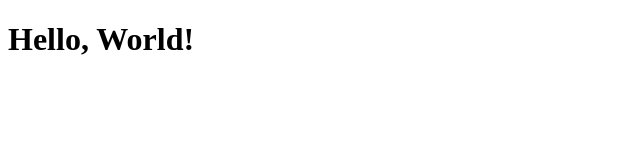
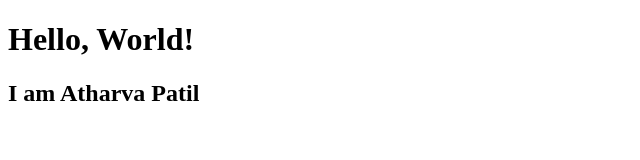
Before and after one commit to ath6244/ath6244.github.io, a plain HTML site: page index.html in a window 1280 px wide. Shown: the whole page, without its empty margins (0-640 px from the left). Drawn offline with Linux system fonts and the light colour scheme.

Commit message:
2nd commit

```diff
--- a/index.html
+++ b/index.html
@@ -7,5 +7,6 @@
 </head>
 <body>
     <h1>Hello, World!</h1>
+    <h2>I am Atharva Patil</h2>
 </body>
 </html>
```
